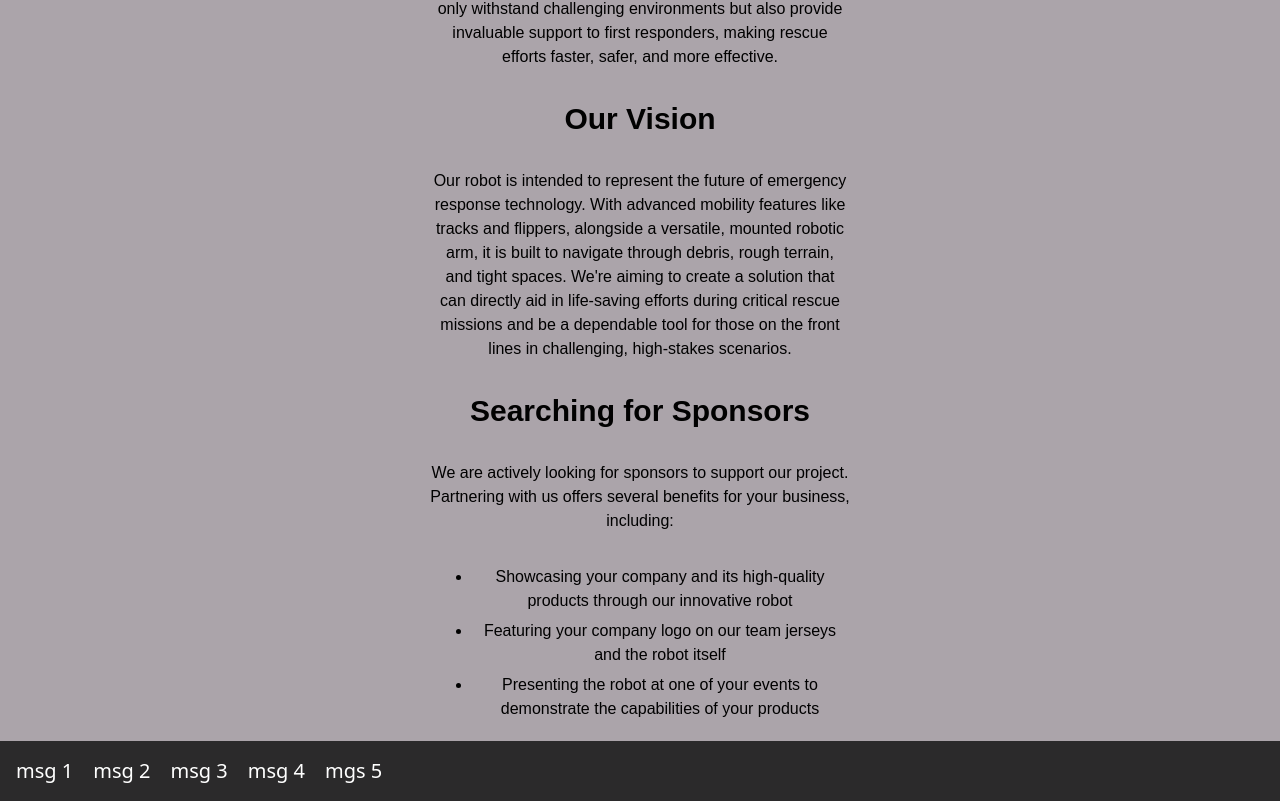
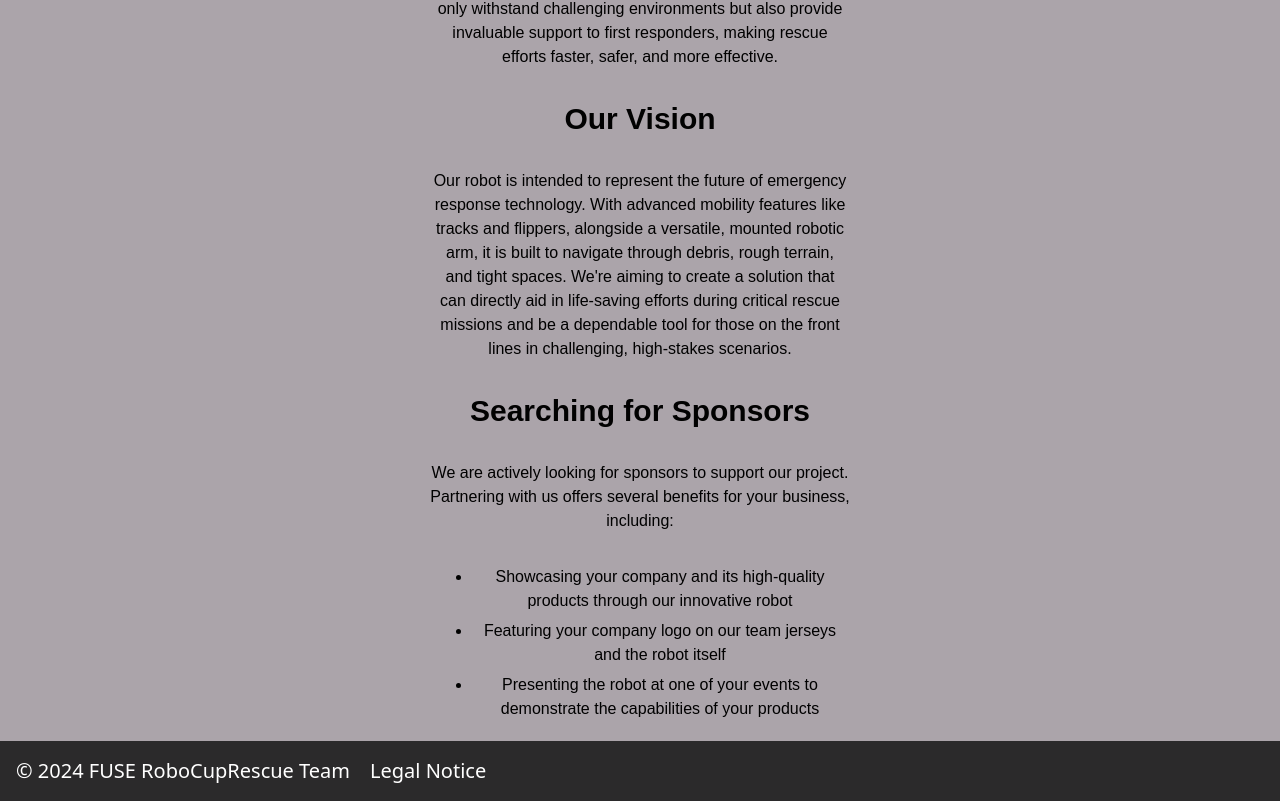
Before and after one commit to FUSE-RoboCupRescue/FUSE-RoboCupRescue.github.io, a Next.js app: page / in a window 1280 px wide. Shown: the part 1292-2093 px from the top of the page. Built offline with nearby package versions, Linux system fonts and the light colour scheme; a web font is replaced by a local one.

Commit message:
updated footer

```diff
--- a/src/components/footer.tsx
+++ b/src/components/footer.tsx
@@ -5,11 +5,8 @@ export default function Footer() {
         <div>
             <div className="font-sans text-white bg-colors-grey_dark text-xl p-4">
                 <ul className="grid grid-flow-col gap-5 text-center items-center justify-start">
-                    <li>msg 1</li>
-                    <li>msg 2</li>
-                    <li>msg 3</li>
-                    <li>msg 4</li>
-                    <li>mgs 5</li>
+                    <li>© 2024 FUSE RoboCupRescue Team</li>
+                    <li><a href="legal">Legal Notice</a></li>
                 </ul>
 
             </div>
```
